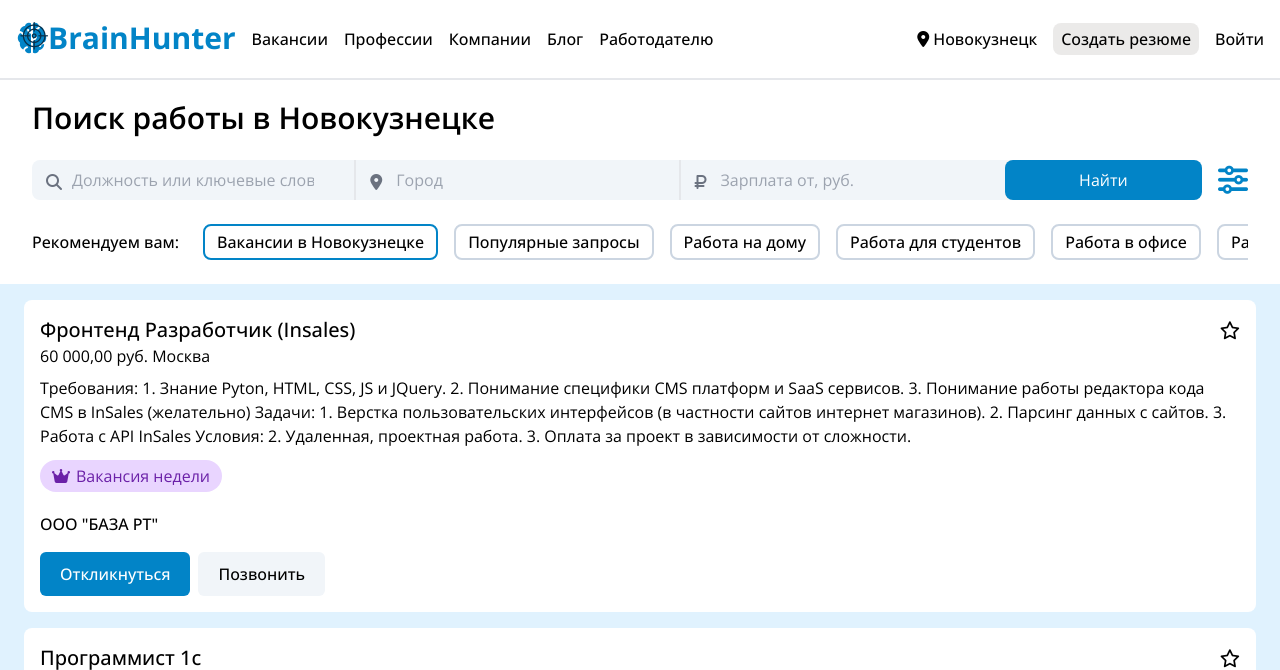
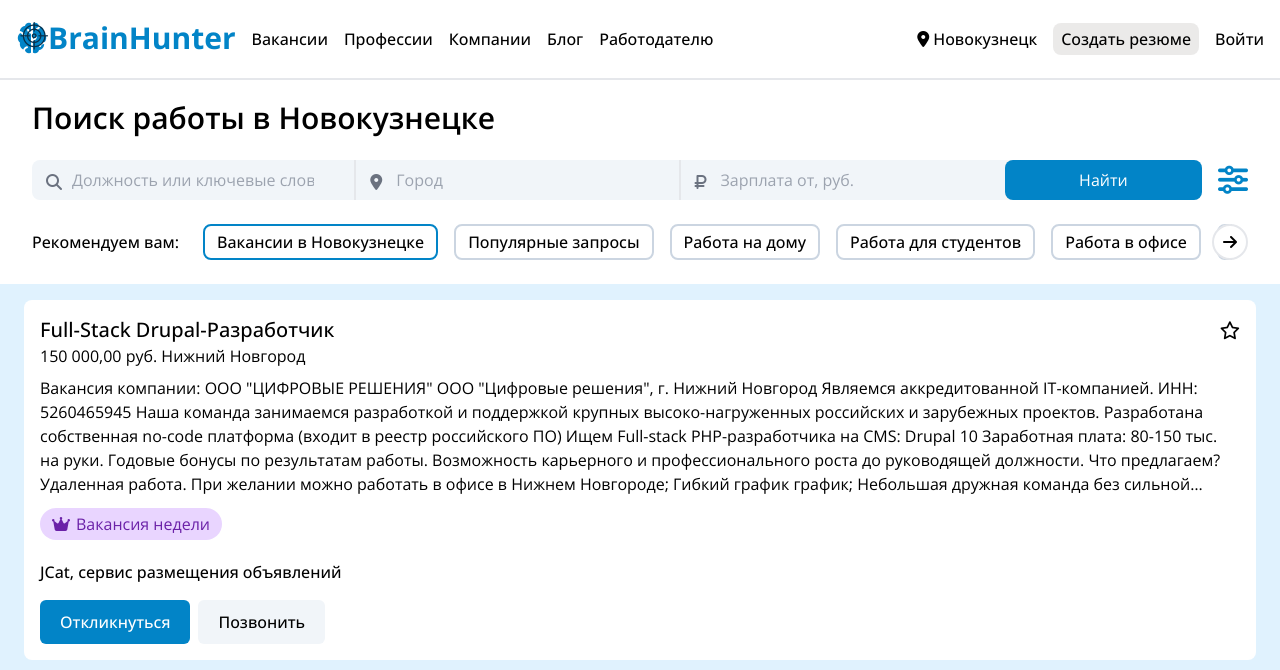
Before and after one commit to notnered/brainhunter-django, a Django app: page /vacancy/ in a window 1280 px wide. Shown: the top 670 px of the page. Run offline with Django 5.2, Linux system fonts and the light colour scheme; data comes from the database, SQL or seed files in the repository; some libraries are stand-ins or nearby versions.

Commit message:
added scrollbar to main and searching pages

```diff
--- a/brainHunter/brainHunter/urls.py
+++ b/brainHunter/brainHunter/urls.py
@@ -29,6 +29,7 @@ urlpatterns = [
     path('account/', views.account_view, name='account_view'),
     path('resume/', views.resume_view, name='resume_view'),
     path('vacancy/', views.vacancy_search_view, name='vacancy_search'),
+    path('create-vacancy/', views.create_vacancy_view, name='creating_vacancy'),
 ]
 
 if settings.DEBUG:
--- /dev/null
+++ b/brainHunter/mainApp/static/css/scroll.css
@@ -0,0 +1,4 @@
+.scrollBar {
+    scroll-snap-type: x mandatory;
+    scrollbar-width: none;
+}
--- /dev/null
+++ b/brainHunter/mainApp/static/js/scroll.js
@@ -0,0 +1,51 @@
+const scrollBarID = document.querySelector('#scrollBarID');
+const scrollLeftID = document.querySelector('#scrollLeftID');
+const scrollRightID = document.querySelector('#scrollRightID');
+
+const TRAVEL_DISTANCE = 200;
+
+function disappearLeftBtn(distance, btn, scrollWidth, visibleWidth){
+    if (distance === 0){
+        btn.style.display = 'none';
+    } else {
+        btn.style.display = 'flex';
+    }
+}
+
+function disappearRightBtn(distance, btn, scrollWidth, visibleWidth){
+    if (distance + visibleWidth === scrollWidth){
+        btn.style.display = 'none';
+    } else {
+        btn.style.display = 'flex';
+    }
+}
+
+document.addEventListener('DOMContentLoaded', () => {
+    let scrolledBy = scrollBarID.scrollLeft;
+    const scrollWidth = scrollBarID.scrollWidth;
+    let visibleWidth = Math.floor(scrollBarID.getBoundingClientRect().width);
+    disappearLeftBtn(scrolledBy, scrollLeftID, scrollWidth, visibleWidth);
+    disappearRightBtn(scrolledBy, scrollRightID, scrollWidth, visibleWidth);
+})
+
+scrollBarID.addEventListener('scroll', () => {
+    let scrolledBy = scrollBarID.scrollLeft;
+    const scrollWidth = scrollBarID.scrollWidth;
+    let visibleWidth = Math.floor(scrollBarID.getBoundingClientRect().width);
+    disappearLeftBtn(scrolledBy, scrollLeftID, scrollWidth, visibleWidth);
+    disappearRightBtn(scrolledBy, scrollRightID, scrollWidth, visibleWidth);
+})
+
+scrollLeftID.addEventListener('click', () => {
+    scrollBarID.scrollBy({
+        left: -TRAVEL_DISTANCE,
+        behavior: 'smooth'
+    })
+})
+
+scrollRightID.addEventListener('click', () => {
+    scrollBarID.scrollBy({
+        left: TRAVEL_DISTANCE,
+        behavior: 'smooth'
+    })
+})
--- a/brainHunter/mainApp/templates/base.html
+++ b/brainHunter/mainApp/templates/base.html
@@ -8,6 +8,7 @@
     <link rel="stylesheet" href="{% static "css/origin.css" %}">
     <link rel="shortcut icon" href="{% static "img/logo3.png" %}" type="image/x-icon">
     <link rel="stylesheet" href="{% static "faw/css/all.min.css" %}">
+    <link rel="stylesheet" href="{% static "css/scroll.css" %}">
     <script src="https://cdn.tailwindcss.com"></script>
 </head>
 <body class="bg-sky-100">
--- a/brainHunter/mainApp/templates/job-search.html
+++ b/brainHunter/mainApp/templates/job-search.html
@@ -36,8 +36,12 @@
         </div>
         <div class="header-recomendations py-4 md:py-6 flex flex-col sm:flex-row flex-shrink gap-2 flex-auto">
             <span class="min-w-fit flex items-center justify-center sm:justify-start font-medium">Рекомендуем вам:</span>
-            <div class="pl-4 w-full overflow-x-hidden">
-                <ul class="flex gap-4 overflow-x-hidden">
+            <div class="w-full flex overflow-x-hidden relative">
+                <div id="scrollLeftID" style="display:none" class="h-full aspect-square absolute top-0 left-0 justify-center flex items-center bg-white border-2 rounded-full cursor-pointer z-20">
+                    <i class="fa-solid fa-arrow-left"></i>
+                </div>
+                <div class="scrollBarFilter z-10 px-4 w-full">
+                    <ul id="scrollBarID" class="flex gap-4 overflow-x-scroll scrollBar mx-auto w-full">
                         <li class="min-w-fit px-3 py-1 border-2 border-sky-600 rounded-lg font-medium">Вакансии в Новокузнецке</li>
                         <li class="min-w-fit px-3 py-1 border-2 border-slate-300 rounded-lg font-medium">Популярные запросы</li>
                         <li class="min-w-fit px-3 py-1 border-2 border-slate-300  rounded-lg font-medium">Работа на дому</li>
@@ -46,6 +50,10 @@
                         <li class="min-w-fit px-3 py-1 border-2 border-slate-300  rounded-lg font-medium">Работа в торговле</li>
                         <li class="min-w-fit px-3 py-1 border-2 border-slate-300  rounded-lg font-medium">Работа в продажах</li>
                     </ul>
+                </div>
+                <div id="scrollRightID" style="display:none" class="h-full aspect-square absolute top-0 right-0 justify-center flex items-center bg-white border-2 rounded-full cursor-pointer z-20">
+                    <i class="fa-solid fa-arrow-right"></i>
+                </div>
             </div>
         </div>
     </div>
@@ -58,9 +66,11 @@
 
             <div class="w-full flex flex-col gap-y-4">
 
-                {% for vacancy in vacancy_search %}
+                {% if vacancy_search %}
 
-                    <div class="job-card bg-white rounded-lg p-4">
+                    {% for vacancy in vacancy_search|slice:':10' %}
+
+                        <div class="job-card bg-white rounded-lg p-4" data-id={{ vacancy.id }}>
                             <div class="top-card flex justify-between">
                                 <div>
                                     <h1 class="font-medium text-xl capitalize">{{ vacancy.title }}</h1>
@@ -88,6 +98,15 @@
 
                 {% endfor %}
 
+                {% else %}
+
+                <div class="cant-find-block bg-white p-4 rounded-lg flex flex-col items-center justify-center">
+                    <h1 class="text-2xl font-medium">Вакансий по вашему запросу не найдено</h1>
+                    <h2 class="text-lg">Попробуйте убрать один или несколько фильтров</h2>
+                </div>
+
+                {% endif %}
+
             </div>
 
 
@@ -96,4 +115,6 @@
     </div>
 </div>
 
+<script src="{% static "js/scroll.js" %}" type="module"></script>
+
 {% endblock main %}
--- a/brainHunter/mainApp/views.py
+++ b/brainHunter/mainApp/views.py
@@ -9,7 +9,7 @@ from .models import Vacancy
 
 
 def index_view(request):
-    vacancy = Vacancy.objects.all()[:10]
+    vacancy = Vacancy.objects.all().order_by('-posted_at')[:10]
 
     return render(request, 'index.html', {'vacancy': vacancy})
 
@@ -21,17 +21,17 @@ def vacancy_search_view(request):
         searched_salary = request.GET['salary']
         try:
             searched_salary = float(searched_salary)
-        except ValueError:
+        except:
             searched_salary = 0
-        vacancy_search = Vacancy.objects.filter(title__icontains=searched, location__icontains=searched_city, salary__gte=searched_salary)
+        vacancy_search = Vacancy.objects.filter(title__icontains=searched, location__icontains=searched_city, salary__gte=searched_salary).order_by('-posted_at')
         return render(request, 'job-search.html', {
             'vacancy_search': vacancy_search,
-            'searched': searched,
-            'searched_city': searched_city,
+            'searched': searched.capitalize(),
+            'searched_city': searched_city.capitalize(),
             'searched_salary': searched_salary,
             })
     else:
-        vacancy_search = Vacancy.objects.all()
+        vacancy_search = Vacancy.objects.all().order_by('-posted_at')
         return render(request, 'job-search.html', {
             'vacancy_search': vacancy_search,
             })
@@ -83,6 +83,13 @@ def reg_view(request):
     return render(request, 'reg.html')
 
 
+def create_vacancy_view(request):
+    if request.method == 'POST':
+        pass
+
+    return render(request, 'creating-vacancy.html')
+
+
 def resume_view(request):
 
     return render(request, 'resume.html')
```
Also changed, not shown: brainHunter/mainApp/templates/creating-vacancy.html (added, +15 -0 lines), brainHunter/mainApp/templates/index.html (+13 -3 lines). Lines whose indentation alone changed are shown as unchanged.
